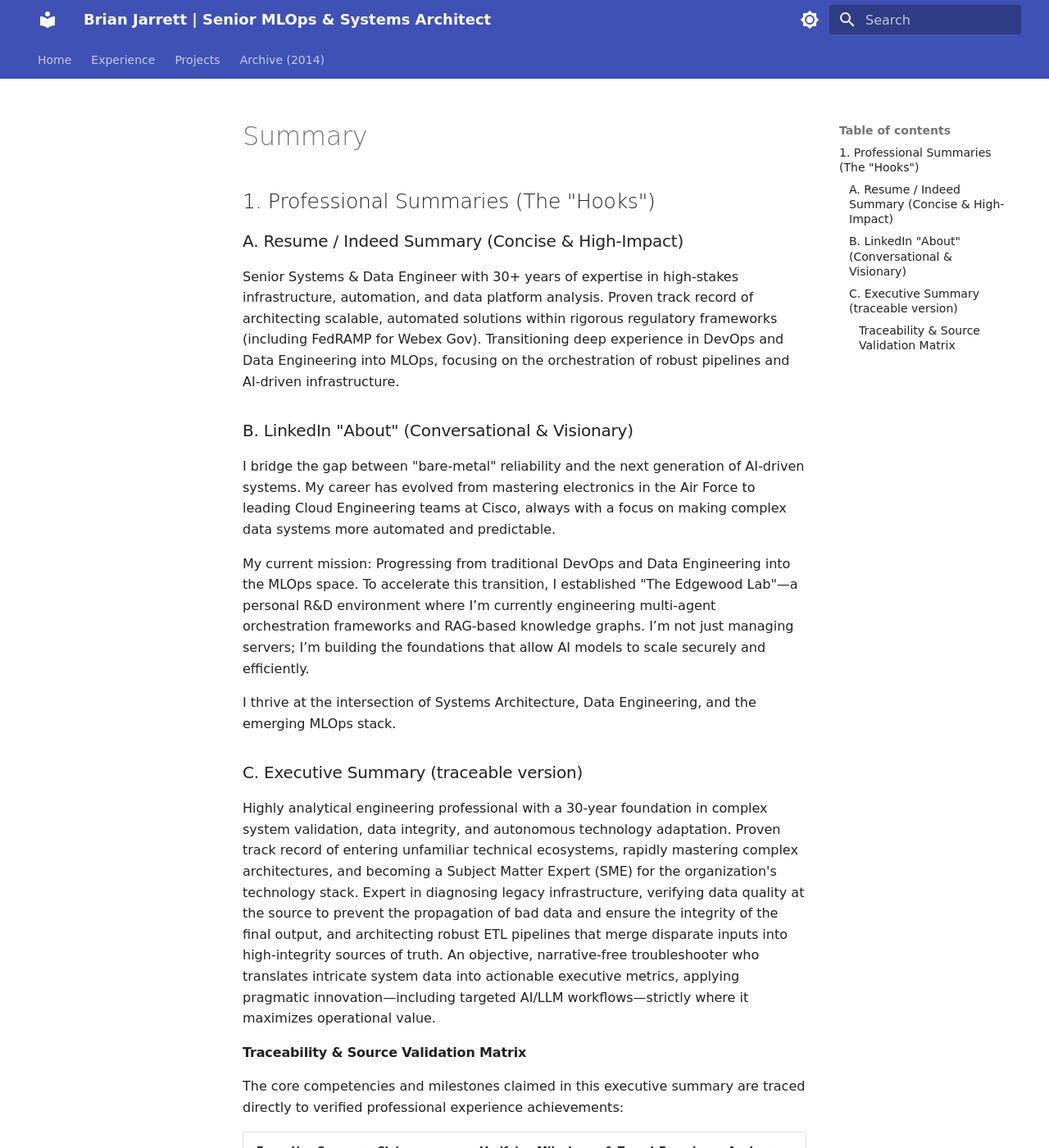
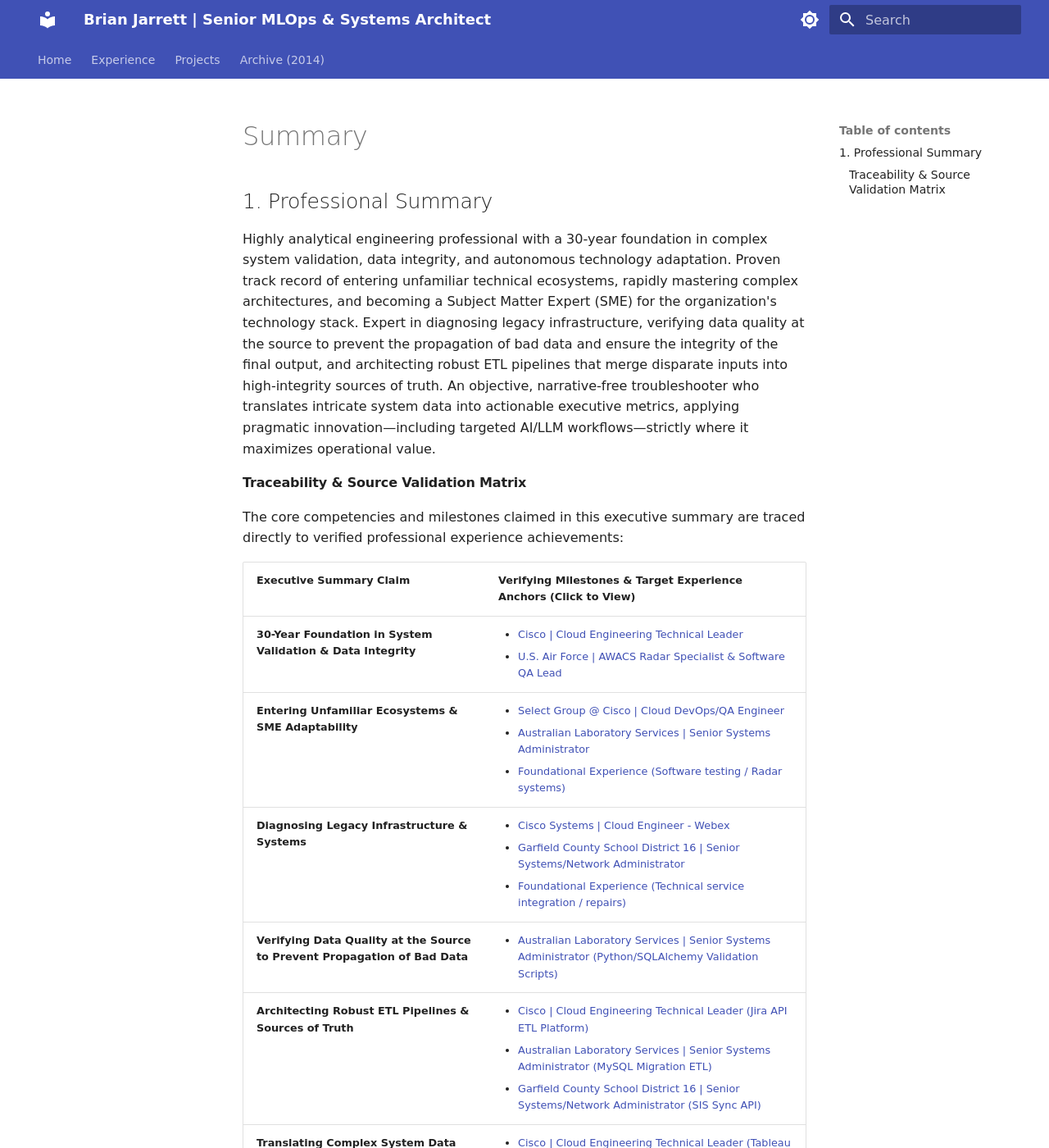
Before and after one commit to celttechie/celttechie.github.io, an MkDocs documentation site: the page built from docs/sections/summary.md, in a window 1280 px wide and 1400 px high. Shown: the whole window at 82% size. Built offline with MkDocs 1.6.1 and Material for MkDocs 9.7.7, drawn with Linux system fonts in a browser that asks for light colours; some of the changed text lies outside the part shown.

Commit message:
Configure homepage to only render Executive Summary and its traceability matrix

```diff
--- a/docs/sections/summary.md
+++ b/docs/sections/summary.md
@@ -1,12 +1,5 @@
-## 1. Professional Summaries (The "Hooks")
+## 1. Professional Summary
 
-### A. Resume / Indeed Summary (Concise & High-Impact)
---8<-- "docs/sections/summary_concise.md"
-
-### B. LinkedIn "About" (Conversational & Visionary)
---8<-- "docs/sections/summary_linkedin.md"
-
-### C. Executive Summary (traceable version)
 --8<-- "docs/sections/summary_executive.md"
 
 --8<-- "docs/sections/summary_matrix.md"
--- a/docs/sections/summary_matrix.md
+++ b/docs/sections/summary_matrix.md
@@ -6,6 +6,6 @@
 | **30-Year Foundation in System Validation & Data Integrity** | <ul><li>[Cisco \| Cloud Engineering Technical Leader](#cisco-cloud-engineering-technical-leader)</li><li>[U.S. Air Force \| AWACS Radar Specialist & Software QA Lead](#foundational-experience-1991-2002)</li></ul> |
 | **Entering Unfamiliar Ecosystems & SME Adaptability** | <ul><li>[Select Group @ Cisco \| Cloud DevOps/QA Engineer](#select-group-cisco-cloud-devopsqa-engineer-contract)</li><li>[Australian Laboratory Services \| Senior Systems Administrator](#australian-laboratory-services-senior-systems-administrator)</li><li>[Foundational Experience (Software testing / Radar systems)](#foundational-experience-1991-2002) |
 | **Diagnosing Legacy Infrastructure & Systems** | <ul><li>[Cisco Systems \| Cloud Engineer - Webex](#cisco-systems-cloud-engineer-webex)</li><li>[Garfield County School District 16 \| Senior Systems/Network Administrator](#garfield-county-school-district-16-senior-systemsnetwork-administrator)</li><li>[Foundational Experience (Technical service integration / repairs)](#foundational-experience-1991-2002) |
-| **Data Quality Validation & Downstream Anomaly Prevention** | <ul><li>[Australian Laboratory Services \| Senior Systems Administrator (Python/SQLAlchemy Validation Scripts)](#australian-laboratory-services-senior-systems-administrator)</li></ul> |
+| **Verifying Data Quality at the Source to Prevent Propagation of Bad Data** | <ul><li>[Australian Laboratory Services \| Senior Systems Administrator (Python/SQLAlchemy Validation Scripts)](#australian-laboratory-services-senior-systems-administrator)</li></ul> |
 | **Architecting Robust ETL Pipelines & Sources of Truth** | <ul><li>[Cisco \| Cloud Engineering Technical Leader (Jira API ETL Platform)](#cisco-cloud-engineering-technical-leader)</li><li>[Australian Laboratory Services \| Senior Systems Administrator (MySQL Migration ETL)](#australian-laboratory-services-senior-systems-administrator)</li><li>[Garfield County School District 16 \| Senior Systems/Network Administrator (SIS Sync API)](#garfield-county-school-district-16-senior-systemsnetwork-administrator)</li></ul> |
 | **Translating Complex System Data into Executive Metrics** | <ul><li>[Cisco \| Cloud Engineering Technical Leader (Tableau Executive Dashboards)](#cisco-cloud-engineering-technical-leader)</li><li>[Garfield County School District 16 \| Senior Systems/Network Administrator (State Compliance Reports)](#garfield-county-school-district-16-senior-systemsnetwork-administrator)</li></ul> |
```
Also changed, not shown: site/index.html, site/search/search_index.json, site/sections/summary/index.html, site/sections/summary_matrix/index.html.
